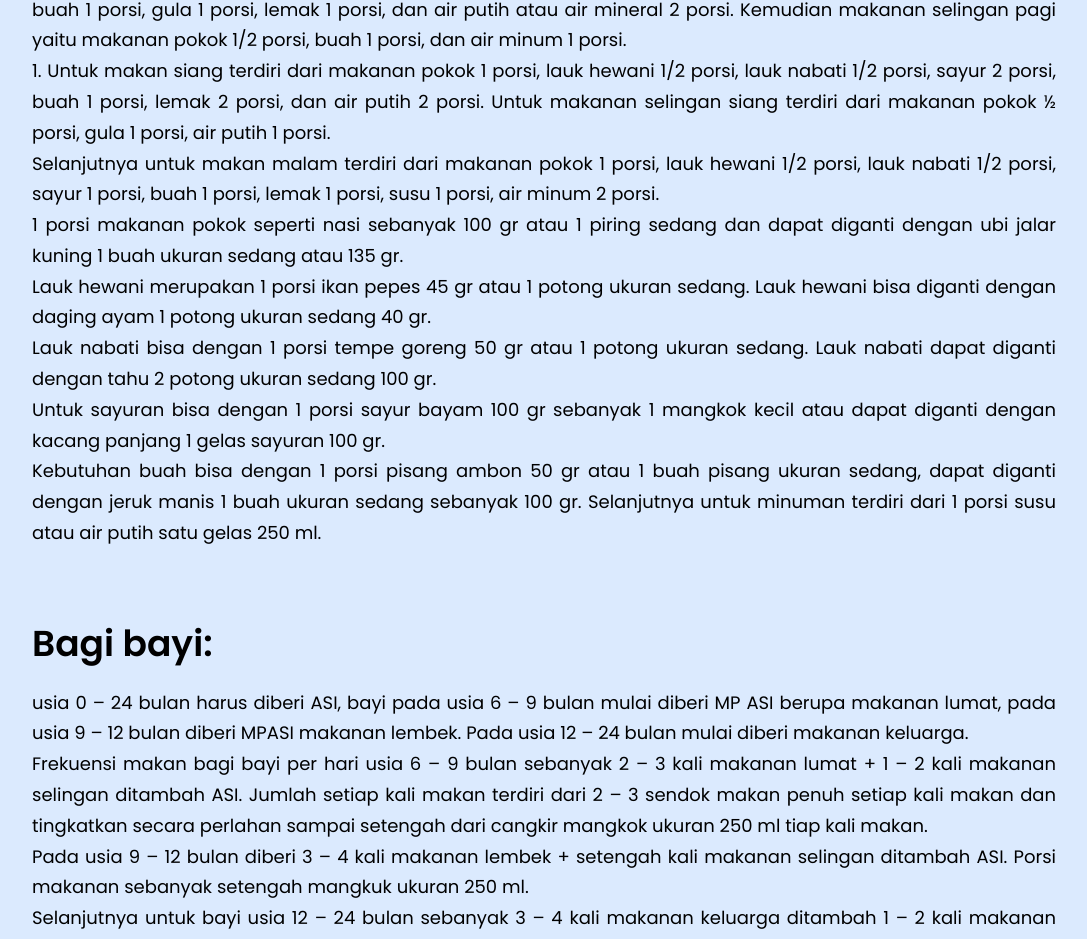
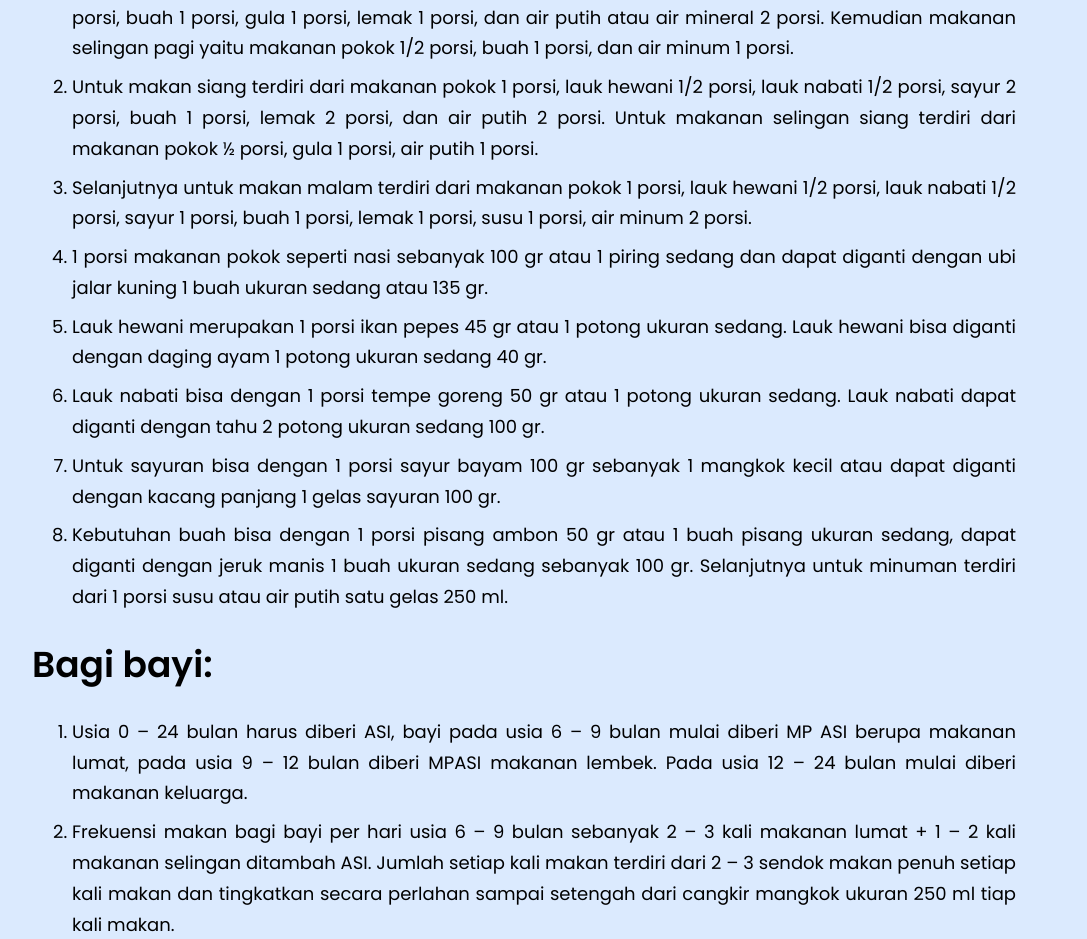
Before and after one commit to AgungRezaV/puskemas, a React (Vite) app: page / in a window 1280 px wide. Shown: the part 8965-9904 px from the top of the page, without its empty margins (96-1183 px from the left). Built offline with nearby package versions, Linux system fonts and the light colour scheme.

Commit message:
Asupan Nutrisi done

```diff
--- a/src/components/Asupan.jsx
+++ b/src/components/Asupan.jsx
@@ -1,9 +1,15 @@
 import React from 'react'
 import styles from '../style';
+import { deskripsi_nutrisi_ibu, deskripsi_nutrisi_bayi } from '../constants';
+
+const Nutrisi_data = ({ content }) => (
+    <p className='font-poppins text-justify font-normal text-[18px] my-2'>{content}</p>
+);
 
 const Asupan = () => {
     return (
         <div className={`${styles.paragraph} bg-gradient-to-r from-sky-500 to-indigo-500`}>
+
             <div className='sm:px-16 px-8 text-white mt-10 py-5'>
                 <h1 className={`${styles.heading2} text-white`}>Asupan nutrisi </h1>
                 <h4 className='text-justify'>Pangan gizi seimbang berdasarkan Permenkes nomor 41 tahun 2014, antara lain ;</h4>
@@ -11,43 +17,31 @@ const Asupan = () => {
             </div>
 
             <div className='bg-blue-100 sm:px-32 px-8'>
+
                 <h2 className='xs:text-left text-center font-semibold text-[36px] leading-[48px] pt-5'>Bagi ibu hamil : </h2>
-                <div className='text-justify md:px-0 px-0 md:py-5 py-0'>
-                    <p>1. pada makan pagi terdiri dari makanan pokok 1 porsi, lauk hewani 1/2 porsi, lauk nabati 1/2 porsi, sayur 1 porsi,
-                        buah 1 porsi, gula 1 porsi, lemak 1 porsi, dan air putih atau air mineral 2 porsi. Kemudian makanan selingan pagi yaitu makanan
-                        pokok 1/2 porsi, buah 1 porsi, dan air minum 1 porsi.</p>
-                    <p>1. Untuk makan siang terdiri dari makanan pokok 1 porsi, lauk hewani 1/2 porsi, lauk nabati 1/2 porsi, sayur 2 porsi, buah 1 porsi,
-                        lemak 2 porsi, dan air putih 2 porsi. Untuk makanan selingan siang terdiri dari makanan pokok ½ porsi, gula 1 porsi, air putih 1
-                        porsi.</p>
-                    <p>Selanjutnya untuk makan malam terdiri dari makanan pokok 1 porsi, lauk hewani 1/2 porsi, lauk nabati 1/2 porsi, sayur 1 porsi,
-                        buah 1 porsi, lemak 1 porsi, susu 1 porsi, air minum 2 porsi.</p>
-                    <p>1 porsi makanan pokok seperti nasi sebanyak 100 gr atau 1 piring sedang dan dapat diganti dengan ubi jalar kuning 1 buah ukuran
-                        sedang atau 135 gr.</p>
-                    <p>Lauk hewani merupakan 1 porsi ikan pepes 45 gr atau 1 potong ukuran sedang. Lauk hewani bisa diganti dengan daging ayam 1 potong
-                        ukuran sedang 40 gr.</p>
-                    <p> Lauk nabati bisa dengan 1 porsi tempe goreng 50 gr atau 1 potong ukuran sedang. Lauk nabati dapat diganti dengan tahu 2 potong
-                        ukuran sedang 100 gr.</p>
-                    <p>Untuk sayuran bisa dengan 1 porsi sayur bayam 100 gr sebanyak 1 mangkok kecil atau dapat diganti dengan kacang panjang 1 gelas
-                        sayuran 100 gr.</p>
-                    <p>Kebutuhan buah bisa dengan 1 porsi pisang ambon 50 gr atau 1 buah pisang ukuran sedang, dapat diganti dengan jeruk manis 1 buah
-                        ukuran sedang sebanyak 100 gr. Selanjutnya untuk minuman terdiri dari 1 porsi susu atau air putih satu gelas 250 ml.</p>
-                    <br />
+                <div className='text-justify md:px-0 px-0 md:py-5 py-0 md:px-10 px-0'>
+                    <ul className='list-decimal'>
+                        {deskripsi_nutrisi_ibu.map((card) => (
+                            <li key={card.id}>
+                                <Nutrisi_data key={card.id} {...card} />
+                            </li>
+                        ))}
+                    </ul>
                 </div>
 
-                <h2 className='xs:text-left text-center font-semibold text-[36px] leading-[48px] pt-5'>Bagi bayi: </h2>
-                <div className='text-justify md:px-0 px-0 md:py-5 py-0'>
-                    <p> usia 0 – 24 bulan harus diberi ASI, bayi pada usia 6 – 9 bulan mulai diberi MP ASI berupa makanan lumat, pada usia
-                        9 – 12 bulan diberi MPASI makanan lembek. Pada usia 12 – 24 bulan mulai diberi makanan keluarga.</p>
-                    <p>Frekuensi makan bagi bayi per hari usia 6 – 9 bulan sebanyak 2 – 3 kali makanan lumat + 1 – 2 kali makanan selingan ditambah
-                        ASI. Jumlah setiap kali makan terdiri dari 2 – 3 sendok makan penuh setiap kali makan dan tingkatkan secara perlahan sampai
-                        setengah dari cangkir mangkok ukuran 250 ml tiap kali makan.</p>
-                    <p>Pada usia 9 – 12 bulan diberi 3 – 4 kali makanan lembek + setengah kali makanan selingan ditambah ASI. Porsi makanan sebanyak
-                        setengah mangkuk ukuran 250 ml.</p>
-                    <p>Selanjutnya untuk bayi usia 12 – 24 bulan sebanyak 3 – 4 kali makanan keluarga ditambah 1 – 2 kali makanan selingan plus ASI.
-                        Jumlah setiap kali makan sebanyak ¾ mangkuk ukuran 250 ml.</p>
+                <h2 className='xs:text-left text-center font-semibold text-[36px] leading-[48px]'>Bagi bayi: </h2>
+                <div className='text-justify md:px-0 px-0 md:py-5 py-0 md:px-10 px-0'>
+                    <ul className='list-decimal'>
+                        {deskripsi_nutrisi_bayi.map((card) => (
+                            <li key={card.id}>
+                                <Nutrisi_data key={card.id} {...card} />
+                            </li>
+                        ))}
+                    </ul>
                 </div>
             </div>
-        </div>
+
+        </div >
     )
 }
 
--- a/src/components/Nilai_normal.jsx
+++ /dev/null
@@ -1,9 +0,0 @@
-import React from 'react'
-
-const Nilai_normal = () => {
-    return (
-        <div>Nilai_normal</div>
-    )
-}
-
-export default Nilai_normal
--- a/src/components/SensitifCard.jsx
+++ b/src/components/SensitifCard.jsx
@@ -15,7 +15,6 @@ const SensitifCard = ({ content, icon }) => (
         rounded-[10px]
         justify-center '
     >
-
         {/* <img src={icon} alt="quotes" className="w-[42px] h-[42px] mt-5 center" /> */}
         <p className='font-poppins text-center font-normal text-[18px] text-black my-5 text-left'>{content}</p>
     </div>
--- a/src/components/index.js
+++ b/src/components/index.js
@@ -2,7 +2,6 @@ import Navbar from "./Navbar";
 import Hero from "./Hero";
 import Penjelasan from "./Penjelasan";
 import Ciri from "./Ciri";
-import Nilai_normal from "./Nilai_normal";
 import Table from "./Table";
 import Dampak from "./Dampak";
 import Pencegahan from "./Pencegahan";
@@ -23,7 +22,6 @@ export {
     Hero,
     Penjelasan,
     Ciri,
-    Nilai_normal,
     Table,
     Dampak,
     Pencegahan,
--- a/src/constants/index.js
+++ b/src/constants/index.js
@@ -270,7 +270,6 @@ export const sensitif_card = [
     },
 ];
 
-
 export const stats = [
     {
         id: "stats-1",
@@ -396,3 +395,57 @@ export const clients = [
         logo: dropbox,
     },
 ];
+
+export const deskripsi_nutrisi_ibu = [
+    {
+        id: "ibu-1",
+        content:"pada makan pagi terdiri dari makanan pokok 1 porsi, lauk hewani 1/2 porsi, lauk nabati 1/2 porsi, sayur 1 porsi, buah 1 porsi, gula 1 porsi, lemak 1 porsi, dan air putih atau air mineral 2 porsi. Kemudian makanan selingan pagi yaitu makanan pokok 1/2 porsi, buah 1 porsi, dan air minum 1 porsi.",
+    },
+    {
+        id: "ibu-2",
+        content:"Untuk makan siang terdiri dari makanan pokok 1 porsi, lauk hewani 1/2 porsi, lauk nabati 1/2 porsi, sayur 2 porsi, buah 1 porsi, lemak 2 porsi, dan air putih 2 porsi. Untuk makanan selingan siang terdiri dari makanan pokok ½ porsi, gula 1 porsi, air putih 1 porsi.",
+    },
+    {
+        id: "ibu-3",
+        content:" Selanjutnya untuk makan malam terdiri dari makanan pokok 1 porsi, lauk hewani 1/2 porsi, lauk nabati 1/2 porsi, sayur 1 porsi, buah 1 porsi, lemak 1 porsi, susu 1 porsi, air minum 2 porsi.",
+    },
+    {
+        id: "ibu-4",
+        content:"1 porsi makanan pokok seperti nasi sebanyak 100 gr atau 1 piring sedang dan dapat diganti dengan ubi jalar kuning 1 buah ukuran sedang atau 135 gr.",
+    },
+    {
+        id: "ibu-5",
+        content:"Lauk hewani merupakan 1 porsi ikan pepes 45 gr atau 1 potong ukuran sedang. Lauk hewani bisa diganti dengan daging ayam 1 potong ukuran sedang 40 gr.",
+    },
+    {
+        id: "ibu-6",
+        content:" Lauk nabati bisa dengan 1 porsi tempe goreng 50 gr atau 1 potong ukuran sedang. Lauk nabati dapat diganti dengan tahu 2 potong ukuran sedang 100 gr.",
+    },
+    {
+        id: "ibu-7",
+        content:"Untuk sayuran bisa dengan 1 porsi sayur bayam 100 gr sebanyak 1 mangkok kecil atau dapat diganti dengan kacang panjang 1 gelas sayuran 100 gr.",
+    },
+    {
+        id: "ibu-8",
+        content:"Kebutuhan buah bisa dengan 1 porsi pisang ambon 50 gr atau 1 buah pisang ukuran sedang, dapat diganti dengan jeruk manis 1 buah ukuran sedang sebanyak 100 gr. Selanjutnya untuk minuman terdiri dari 1 porsi susu atau air putih satu gelas 250 ml.",
+    },
+];
+
+export const deskripsi_nutrisi_bayi = [
+    {
+        id: "bayi-1",
+        content:"Usia 0 – 24 bulan harus diberi ASI, bayi pada usia 6 – 9 bulan mulai diberi MP ASI berupa makanan lumat, pada usia 9 – 12 bulan diberi MPASI makanan lembek. Pada usia 12 – 24 bulan mulai diberi makanan keluarga.",
+    },
+    {
+        id: "bayi-2",
+        content:" Frekuensi makan bagi bayi per hari usia 6 – 9 bulan sebanyak 2 – 3 kali makanan lumat + 1 – 2 kali makanan selingan ditambah ASI. Jumlah setiap kali makan terdiri dari 2 – 3 sendok makan penuh setiap kali makan dan tingkatkan secara perlahan sampai setengah dari cangkir mangkok ukuran 250 ml tiap kali makan.",
+    },
+    {
+        id: "bayi-3",
+        content:"Pada usia 9 – 12 bulan diberi 3 – 4 kali makanan lembek + setengah kali makanan selingan ditambah ASI. Porsi makanan sebanyak setengah mangkuk ukuran 250 ml.",
+    },
+    {
+        id: "bayi-4",
+        content:"Selanjutnya untuk bayi usia 12 – 24 bulan sebanyak 3 – 4 kali makanan keluarga ditambah 1 – 2 kali makanan selingan plus ASI. Jumlah setiap kali makan sebanyak ¾ mangkuk ukuran 250 ml.",
+    },
+];
```
